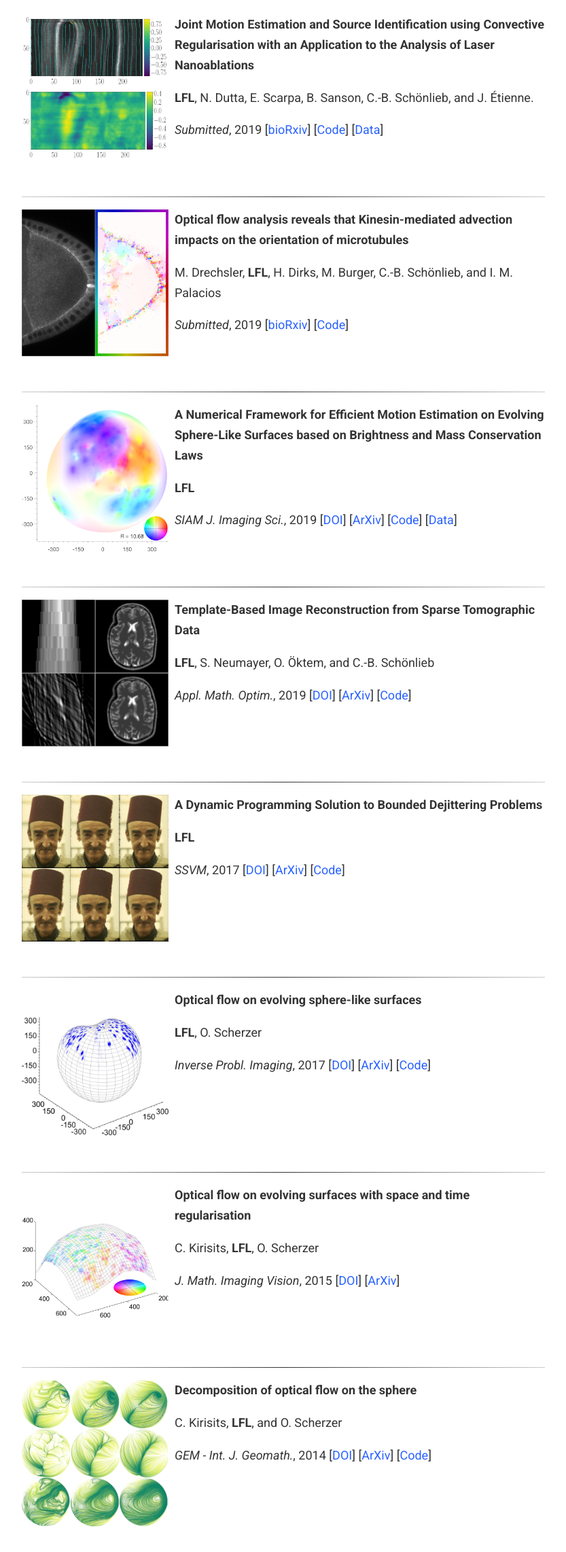
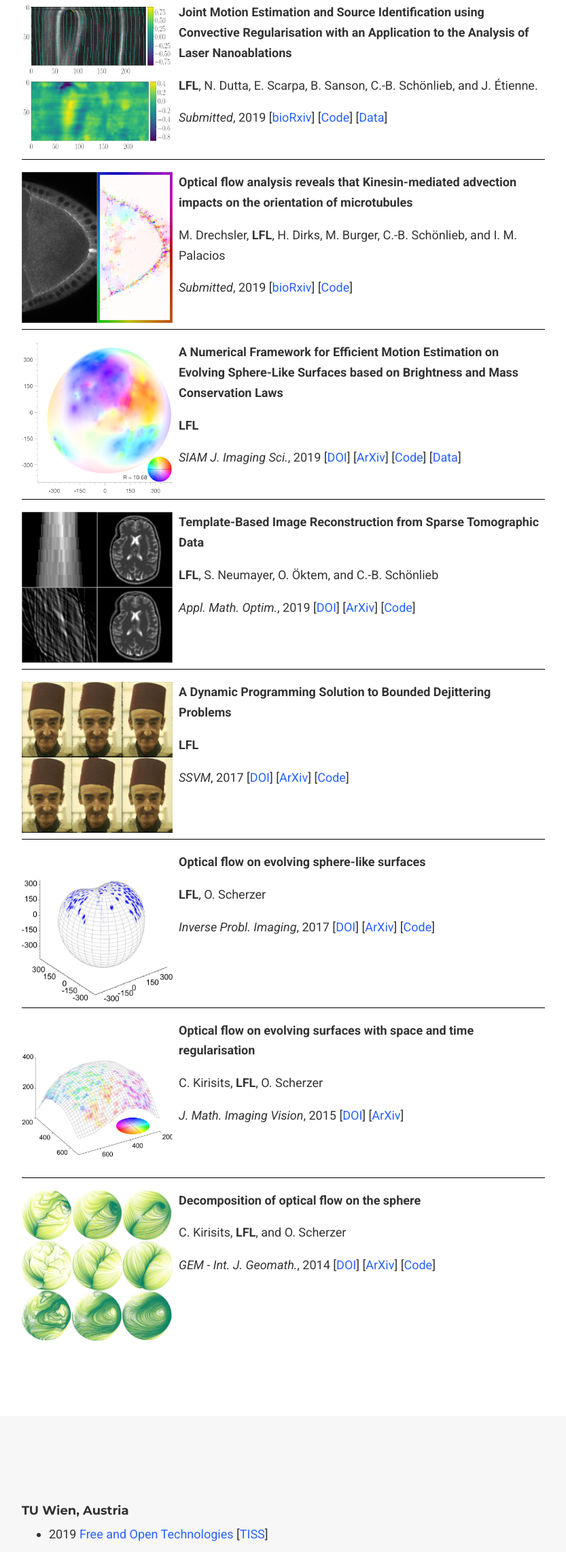
Before and after one commit to lukaslang/lukaslang.github.io-old, a plain HTML site: page index.html in a window 1280 px wide. Shown: the part 1488-3771 px from the top of the page at 68% size, without its empty margins (423-1256 px from the left). Drawn offline with nearby package versions, Linux system fonts and the light colour scheme; a script that the page names is missing; some icons are missing.

Commit message:
Updated publications.

```diff
--- a/index.html
+++ b/index.html
@@ -737,107 +737,101 @@ During my PhD studies I was a member of the Computational Science Center (<a hre
 
     </div>
     <div class="col-12 col-lg-8">
-      <p><span style="float: left"><div style="display: block; height: 250px">
-<img src="img/LanDutScaSanScho19.png" style="float: left; padding-right: 0.5em" alt="" width="225px" /></p>
+      <div style="width: 100%; display: block; float: left; border-bottom: 1px solid #000000; padding-bottom: 0.5em;">
+<div style="max-width: 30%; display: block; float: left; padding-right: 0.5em;">
+  <img src="img/LanDutScaSanScho19.png">
+</div>
 
 <p><strong>Joint Motion Estimation and Source Identification using Convective Regularisation with an Application to the Analysis of Laser Nanoablations</strong></p>
 
 <p><strong>LFL</strong>, N. Dutta, E. Scarpa, B. Sanson, C.-B. Schönlieb, and J. Étienne.</p>
 
-<p><em>Submitted</em>, 2019 [<a href="https://doi.org/10.1101/686261" target="_blank">bioRxiv</a>] [<a href="https://github.com/lukaslang/ofmc" target="_blank">Code</a>] [<a href="https://doi.org/10.5281/zenodo.3257654" target="_blank">Data</a>]</p>
+<p><em>Submitted</em>, 2019 [<a href="https://doi.org/10.1101/686261" target="_blank">bioRxiv</a>] [<a href="https://github.com/lukaslang/ofmc" target="_blank">Code</a>] [<a href="https://doi.org/10.5281/zenodo.3257654" target="_blank">Data</a>]
+</div></p>
 
-<p></div></span></p>
-
-<hr />
-
-<p><span style="float: left"><div style="display: block; height: 250px">
-<img src="img/DreLanDirBurScho19.png" style="float: left; padding-right: 0.5em" alt="" width="225px" /></p>
+<div style="width: 100%; display: block; float: left; border-bottom: 1px solid #000000; padding-top: 1em; padding-bottom: 0.5em;">
+<div style="max-width: 30%; display: block; float: left; padding-right: 0.5em;">
+  <img src="img/DreLanDirBurScho19.png">
+</div>
 
 <p><strong>Optical flow analysis reveals that Kinesin-mediated advection impacts on the orientation of microtubules</strong></p>
 
 <p>M. Drechsler, <strong>LFL</strong>, H. Dirks, M. Burger, C.-B. Schönlieb, and I. M. Palacios</p>
 
-<p><em>Submitted</em>, 2019 [<a href="https://doi.org/10.1101/556043" target="_blank">bioRxiv</a>] [<a href="https://github.com/lukaslang/ofmt" target="_blank">Code</a>]</p>
+<p><em>Submitted</em>, 2019 [<a href="https://doi.org/10.1101/556043" target="_blank">bioRxiv</a>] [<a href="https://github.com/lukaslang/ofmt" target="_blank">Code</a>]
+</div></p>
 
-<p></div></span></p>
-
-<hr />
-
-<p><span style="float: left"><div style="display: block; height: 250px">
-<img src="img/Lan19.png" style="float: left; padding-right: 0.5em" alt="" width="225px" /></p>
+<div style="width: 100%; display: block; float: left; border-bottom: 1px solid #000000; padding-top: 1em; padding-bottom: 0.5em;">
+<div style="max-width: 30%; display: block; float: left; padding-right: 0.5em;">
+  <img src="img/Lan19.png">
+</div>
 
 <p><strong>A Numerical Framework for Efficient Motion Estimation on Evolving Sphere-Like Surfaces based on Brightness and Mass Conservation Laws</strong></p>
 
 <p><strong>LFL</strong></p>
 
-<p><em>SIAM J. Imaging Sci.</em>, 2019 [<a href="https://doi.org/10.1137/18M1185260" target="_blank">DOI</a>] [<a href="https://arxiv.org/abs/1805.01006" target="_blank">ArXiv</a>] [<a href="https://github.com/lukaslang/ofcm" target="_blank">Code</a>] [<a href="https://doi.org/10.5281/zenodo.1211598" target="_blank">Data</a>]</p>
+<p><em>SIAM J. Imaging Sci.</em>, 2019 [<a href="https://doi.org/10.1137/18M1185260" target="_blank">DOI</a>] [<a href="https://arxiv.org/abs/1805.01006" target="_blank">ArXiv</a>] [<a href="https://github.com/lukaslang/ofcm" target="_blank">Code</a>] [<a href="https://doi.org/10.5281/zenodo.1211598" target="_blank">Data</a>]
+</div></p>
 
-<p></div></span></p>
-
-<hr />
-
-<p><span style="float: left"><div style="display: block; height: 250px">
-<img src="img/LanNeuOktScho19.png" style="float: left; padding-right: 0.5em" alt="" width="225px" /></p>
+<div style="width: 100%; display: block; float: left; border-bottom: 1px solid #000000; padding-top: 1em; padding-bottom: 0.5em;">
+<div style="max-width: 30%; display: block; float: left; padding-right: 0.5em;">
+  <img src="img/LanNeuOktScho19.png">
+</div>
 
 <p><strong>Template-Based Image Reconstruction from Sparse Tomographic Data</strong></p>
 
 <p><strong>LFL</strong>, S. Neumayer, O. Öktem, and C.-B. Schönlieb</p>
 
-<p><em>Appl. Math. Optim.</em>, 2019 [<a href="https://doi.org/10.1007/s00245-019-09573-2" target="_blank">DOI</a>] [<a href="https://arxiv.org/abs/1810.08596" target="_blank">ArXiv</a>] [<a href="https://github.com/lukaslang/FAIR.m" target="_blank">Code</a>]</p>
+<p><em>Appl. Math. Optim.</em>, 2019 [<a href="https://doi.org/10.1007/s00245-019-09573-2" target="_blank">DOI</a>] [<a href="https://arxiv.org/abs/1810.08596" target="_blank">ArXiv</a>] [<a href="https://github.com/lukaslang/FAIR.m" target="_blank">Code</a>]
+</div></p>
 
-<p></div></span></p>
-
-<hr />
-
-<p><span style="float: left"><div style="display: block; height: 250px">
-<img src="img/Lan17.png" style="float: left; padding-right: 0.5em" alt="" width="225px" /></p>
+<div style="width: 100%; display: block; float: left; border-bottom: 1px solid #000000; padding-top: 1em; padding-bottom: 0.5em;">
+<div style="max-width: 30%; display: block; float: left; padding-right: 0.5em;">
+  <img src="img/Lan17.png">
+</div>
 
 <p><strong>A Dynamic Programming Solution to Bounded Dejittering Problems</strong></p>
 
 <p><strong>LFL</strong></p>
 
-<p><em>SSVM</em>, 2017 [<a href="https://doi.org/10.1007/978-3-319-58771-4_12" target="_blank">DOI</a>] [<a href="https://arxiv.org/abs/1703.09161" target="_blank">ArXiv</a>] [<a href="https://bitbucket.org/lukaslang/lpdj" target="_blank">Code</a>]</p>
+<p><em>SSVM</em>, 2017 [<a href="https://doi.org/10.1007/978-3-319-58771-4_12" target="_blank">DOI</a>] [<a href="https://arxiv.org/abs/1703.09161" target="_blank">ArXiv</a>] [<a href="https://bitbucket.org/lukaslang/lpdj" target="_blank">Code</a>]
+</div></p>
 
-<p></div></span></p>
-
-<hr />
-
-<p><span style="float: left"><div style="display: block; height: 250px">
-<img src="img/LanSch17.png" style="float: left; padding-right: 0.5em" alt="" width="225px" /></p>
+<div style="width: 100%; display: block; float: left; border-bottom: 1px solid #000000; padding-top: 1em; padding-bottom: 0.5em;">
+<div style="max-width: 30%; display: block; float: left; padding-right: 0.5em;">
+  <img src="img/LanSch17.png">
+</div>
 
 <p><strong>Optical flow on evolving sphere-like surfaces</strong></p>
 
 <p><strong>LFL</strong>, O. Scherzer</p>
 
-<p><em>Inverse Probl. Imaging</em>, 2017 [<a href="https://doi.org/10.3934/ipi.2017015" target="_blank">DOI</a>] [<a href="https://arxiv.org/abs/1506.03358" target="_blank">ArXiv</a>] [<a href="https://github.com/lukaslang/ofish" target="_blank">Code</a>]</p>
+<p><em>Inverse Probl. Imaging</em>, 2017 [<a href="https://doi.org/10.3934/ipi.2017015" target="_blank">DOI</a>] [<a href="https://arxiv.org/abs/1506.03358" target="_blank">ArXiv</a>] [<a href="https://github.com/lukaslang/ofish" target="_blank">Code</a>]
+</div></p>
 
-<p></div></span></p>
-
-<hr />
-
-<p><span style="float: left"><div style="display: block; height: 250px">
-<img src="img/KirLanSch15.png" style="float: left; padding-right: 0.5em" alt="" width="225px" /></p>
+<div style="width: 100%; display: block; float: left; border-bottom: 1px solid #000000; padding-top: 1em; padding-bottom: 0.5em;">
+<div style="max-width: 30%; display: block; float: left; padding-right: 0.5em;">
+  <img src="img/KirLanSch15.png">
+</div>
 
 <p><strong>Optical flow on evolving surfaces with space and time regularisation</strong></p>
 
 <p>C. Kirisits, <strong>LFL</strong>, O. Scherzer</p>
 
-<p><em>J. Math. Imaging Vision</em>, 2015 [<a href="https://doi.org/10.1007/s10851-014-0513-4" target="_blank">DOI</a>] [<a href="https://arxiv.org/abs/1310.0322" target="_blank">ArXiv</a>]</p>
+<p><em>J. Math. Imaging Vision</em>, 2015 [<a href="https://doi.org/10.1007/s10851-014-0513-4" target="_blank">DOI</a>] [<a href="https://arxiv.org/abs/1310.0322" target="_blank">ArXiv</a>]
+</div></p>
 
-<p></div></span></p>
-
-<hr />
-
-<p><span style="float: left"><div style="display: block; height: 250px">
-<img src="img/KirLanSch14.png" style="float: left; padding-right: 0.5em" alt="" width="225px" /></p>
+<div style="width: 100%; display: block; float: left; padding-top: 1em;">
+<div style="max-width: 30%; display: block; float: left; padding-right: 0.5em;">
+  <img src="img/KirLanSch14.png">
+</div>
 
 <p><strong>Decomposition of optical flow on the sphere</strong></p>
 
 <p>C. Kirisits, <strong>LFL</strong>, and O. Scherzer</p>
 
-<p><em>GEM - Int. J. Geomath.</em>, 2014 [<a href="https://doi.org/10.1007/s13137-013-0055-8" target="_blank">DOI</a>] [<a href="https://arxiv.org/abs/1312.4354" target="_blank">ArXiv</a>] [<a href="https://github.com/lukaslang/ofd" target="_blank">Code</a>]</p>
-
-<p></div></span></p>
+<p><em>GEM - Int. J. Geomath.</em>, 2014 [<a href="https://doi.org/10.1007/s13137-013-0055-8" target="_blank">DOI</a>] [<a href="https://arxiv.org/abs/1312.4354" target="_blank">ArXiv</a>] [<a href="https://github.com/lukaslang/ofd" target="_blank">Code</a>]
+</div></p>
 
     </div>
 
```
